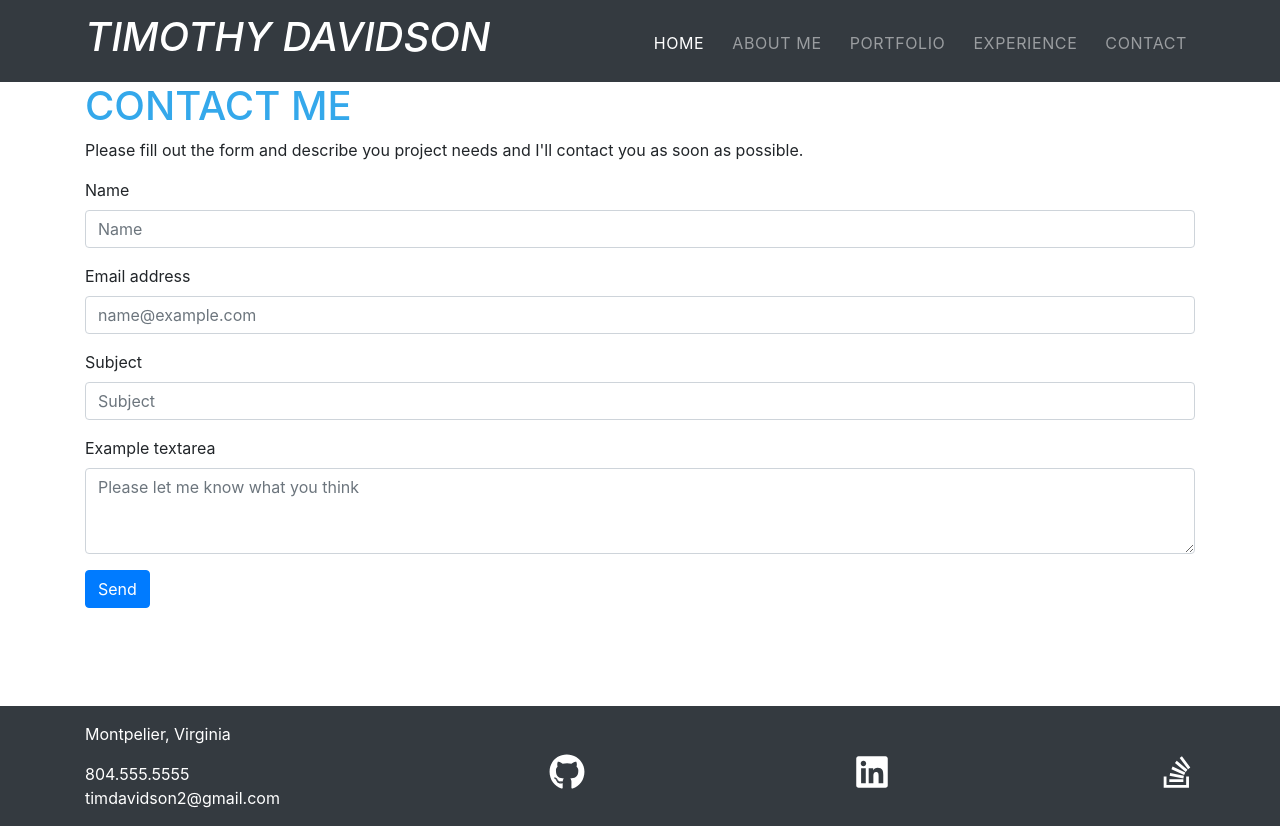
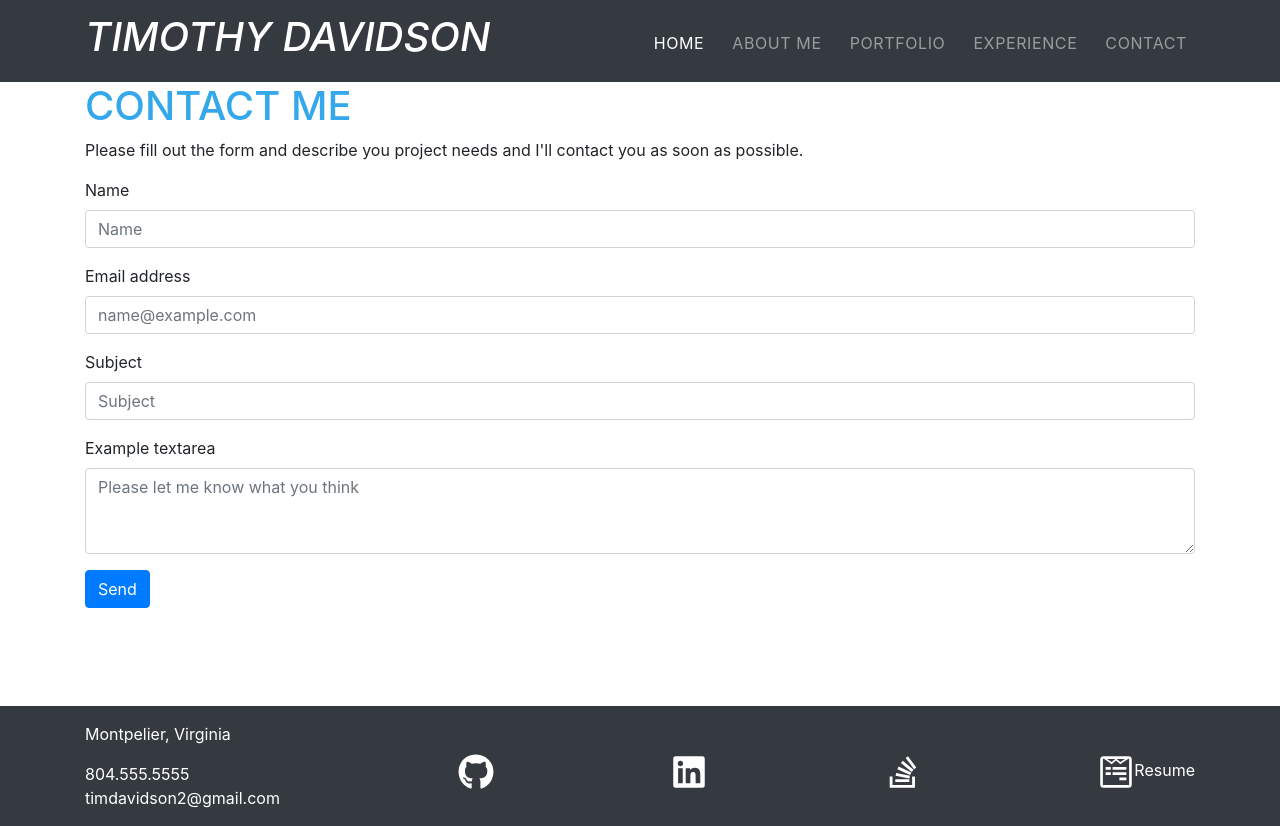
Before and after one commit to timdavidson2/react-portfolio, a React (Create React App) app in the folder portfolio/: page /contact in a window 1280 px wide. Built offline with nearby package versions, Linux system fonts and the light colour scheme; a web font is replaced by a local one.

Commit message:
add resume to footer

```diff
--- a/portfolio/src/components/Footer/Footer.js
+++ b/portfolio/src/components/Footer/Footer.js
@@ -1,5 +1,5 @@
 import React from "react";
-import { FaGithub, FaLinkedin, FaStackOverflow } from "react-icons/fa";
+import { FaGithub, FaLinkedin, FaStackOverflow, FaWpforms } from "react-icons/fa";
 import "../../styles/Footer.css";
 
 const Footer = () => {
@@ -28,6 +28,10 @@ const Footer = () => {
         <div className="mt-5 icon-image">
           <a href="https://stackoverflow.com/" alt="stack overflow" target="_blank" rel="noreferrer" ><FaStackOverflow size={36} /></a>
         </div>
+        <div className="mt-5 icon-image">
+          <a href="https://docs.google.com/document/d/1eu0kgkxpH65USzvPFV0rgXfBzpHwA2KhrOXlxZ25Zhk/edit?usp=sharing" alt="stack overflow" target="_blank" rel="noreferrer" ><FaWpforms size={36} />Resume</a>
+        </div>
+
         {/* </div> */}
       </div>
     </div>
```
Also changed, not shown: 1 other file (tests, documents, lock files or other folders).
